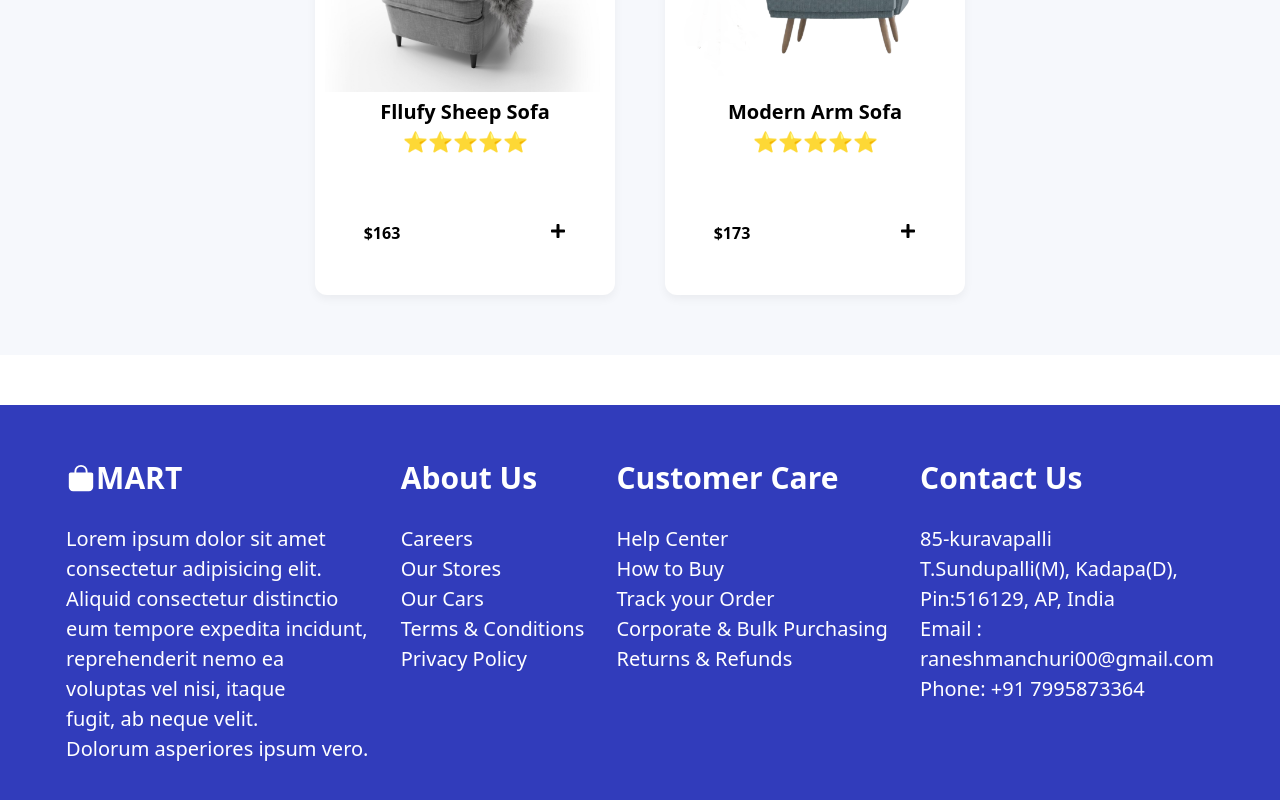
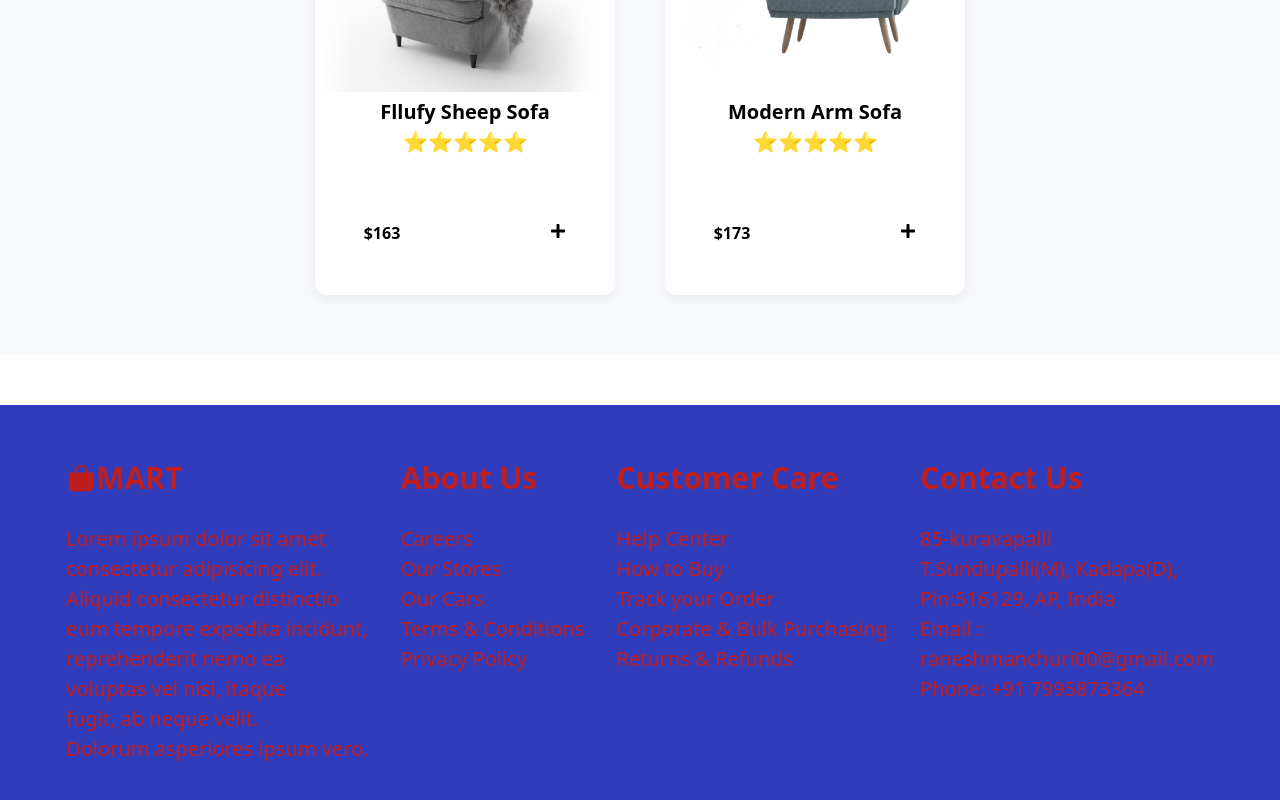
Before and after one commit to ranesh7139/React--Js--Project, a React (Vite) app in the folder reactjsproject/: page / in a window 1280 px wide. Shown: the part 8081-8881 px from the top of the page. Built offline with nearby package versions, Linux system fonts and the light colour scheme.

Commit message:
all pages

```diff
--- a/reactjsproject/src/cssfiles/Footer.css
+++ b/reactjsproject/src/cssfiles/Footer.css
@@ -4,7 +4,7 @@
     justify-content: space-around;
     padding: 50px;
     background-color: rgb(49, 60, 187);
-    color: white;
+    color: rgb(191, 30, 30);
 
 }
 .marthead{
```
